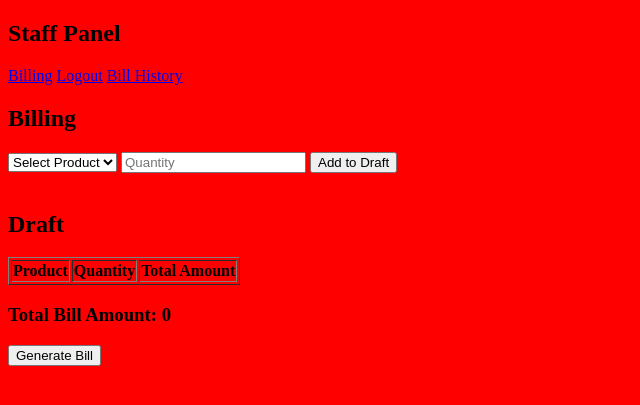
After one commit to elsa-mathew/Product-Management-and-Billing-System, a Django app: page /billing/ in a window 1280 px wide. The commit adds this page. Shown: the top 405 px of the page, without its empty margins (0-640 px from the left). Run offline with Django 5.2, Linux system fonts and the light colour scheme; a user stored in the database is signed in; data comes from the database, SQL or seed files in the repository; both versions use the stored data as it was after the commit; lists and menus that the app fills with data are empty.

Commit message:
working on styling

```diff
--- a/billing/models.py
+++ b/billing/models.py
@@ -20,29 +20,30 @@ class BillItem(models.Model):
     quantity = models.IntegerField()
     price = models.FloatField()
 
-    def save(self,*args,**kwargs):
+    def save(self, *args, **kwargs):
 
-        inventory = inventory.objects.get(product=self.product)
+    #get inventory
+        try:
+            inventory_obj = Inventory.objects.get(product=self.product)
+        except Inventory.DoesNotExist:
+            raise ValidationError("Inventory not found")
 
-        if self.quantity<=0:
+    #validation
+        if self.quantity <= 0:
             raise ValidationError("Quantity must be greater than 0")
 
-        if self.quantity<inventory.quantity:
-            raise ValidationError("Not enough Stock")
+        if self.quantity > inventory_obj.quantity:
+            raise ValidationError("Not enough stock")
 
-        self.price=self.product.price*self.quantity
+    #set price (per item)
+        self.price = self.product.price
 
-        self.inventory.quantity-=self.quantity
-        inventory.save()
+    #reduce inventory
+        inventory_obj.quantity -= self.quantity
+        inventory_obj.save()
 
-        super().save(*args,**kwargs)
-
-        total=0
-        for item in self.bill.items.all:
-            total+=item.price
-
-        self.bill.total=total
-        self.bill.save()
+    #save bill item
+        super().save(*args, **kwargs)
 
 
     def __str__(self):
--- /dev/null
+++ b/billing/urls.py
@@ -0,0 +1,9 @@
+from django.urls import path
+from .views import billing_view , generate_bill , bill_detail , bill_view_page
+
+urlpatterns = [
+    path('', billing_view),
+    path('generate/', generate_bill),
+    path ('details/', bill_detail),
+    path('view/<int:bill_id>/', bill_view_page),
+]
--- a/billing/views.py
+++ b/billing/views.py
@@ -1,3 +1,127 @@
-from django.shortcuts import render
+from django.shortcuts import render, redirect
+from .models import Bill, BillItem
+from products.models import Product
 
-# Create your views here.
+
+def billing_view(request):
+
+    # 🔥 GET OR CREATE CURRENT BILL
+    bill_id = request.session.get('bill_id')
+
+    if not bill_id:
+        bill = Bill.objects.create(created_by=request.user)
+        request.session['bill_id'] = bill.id
+    else:
+        bill = Bill.objects.get(id=bill_id)
+
+    # ➕ ADD PRODUCT
+    if request.method == "POST":
+        product_id = request.POST.get('product')
+        quantity = request.POST.get('quantity')
+
+        if not product_id or not quantity:
+            return redirect('/billing/')
+
+        try:
+            quantity = int(quantity)
+        except:
+            return redirect('/billing/')
+
+        if quantity <= 0:
+            return redirect('/billing/')
+
+        product = Product.objects.get(id=product_id)
+
+        # 🔥 PREVENT DUPLICATE → UPDATE QUANTITY
+        existing_item = BillItem.objects.filter(
+            bill=bill,
+            product=product
+        ).first()
+
+        if existing_item:
+            existing_item.quantity += quantity
+            existing_item.save()
+        else:
+            BillItem.objects.create(
+                bill=bill,
+                product=product,
+                quantity=quantity,
+                price=product.price
+            )
+
+        return redirect('/billing/')
+
+    # 📦 ITEMS
+    items = BillItem.objects.filter(bill=bill)
+
+    for item in items:
+        item.total = item.quantity * item.price
+
+    # 💰 TOTAL
+    total = sum(item.quantity * item.price for item in items)
+
+    return render(request, 'billing.html', {
+        'bill': bill,
+        'items': items,
+        'products': Product.objects.all(),
+        'total': total
+    })
+
+def generate_bill(request):
+    bill_id = request.session.get('bill_id')
+
+    if not bill_id:
+        return redirect('/billing/')
+
+    # 🔥 clear session (new bill next time)
+    del request.session['bill_id']
+
+    # ✅ redirect with success flag
+    return redirect(f'/billing/details/?success=1')
+
+def bill_detail(request, bill_id):
+    bill = Bill.objects.get(id=bill_id)
+
+    items = BillItem.objects.filter(bill=bill)
+
+    for item in items:
+        item.total = item.quantity * item.price
+
+    total = sum(item.total for item in items)
+
+    return render(request, 'bill_details.html', {
+        'bill': bill,
+        'items': items,
+        'total': total
+    })
+
+def bill_detail(request):
+    bills = Bill.objects.all().order_by('-id')
+
+    for bill in bills:
+        items = BillItem.objects.filter(bill=bill)
+
+        total = sum(item.quantity * item.price for item in items)
+
+        bill.total = total
+        bill.save()   # ✅ IMPORTANT
+
+    return render(request, 'bill_details.html', {
+        'bills': bills
+    })
+
+def bill_view_page(request, bill_id):
+    bill = Bill.objects.get(id=bill_id)
+
+    items = BillItem.objects.filter(bill=bill)
+
+    for item in items:
+        item.total = item.quantity * item.price
+
+    total = sum(item.total for item in items)
+
+    return render(request, 'bill_view.html', {
+        'bill': bill,
+        'items': items,
+        'total': total
+    })
--- a/config/settings.py
+++ b/config/settings.py
@@ -121,5 +121,5 @@ USE_TZ = True
 STATIC_URL = 'static/'
 
 STATICFILES_DIRS = [
-    BASE_DIR / "static",
+    BASE_DIR / "static"
 ]
--- a/config/urls.py
+++ b/config/urls.py
@@ -27,4 +27,5 @@ urlpatterns = [
     path('products/', include('products.urls')),
     path('users/', include('accounts.urls')),
     path('inventory/', include('inventory.urls')),
+    path('billing/', include('billing.urls')),
 ]
--- a/products/views.py
+++ b/products/views.py
@@ -20,7 +20,7 @@ def product_management(request):
 
         return redirect('/products/')
 
-    # 🔥 2. POST LOGIC (ADD CATEGORY / PRODUCT)
+    # POST LOGIC (ADD CATEGORY / PRODUCT)
     if request.method == "POST":
 
         # CATEGORY ADD
@@ -54,7 +54,7 @@ def product_management(request):
 
                 return redirect('/products/')
 
-    # 🔥 3. FETCH DATA (LAST)
+    # FETCH DATA
     categories = Category.objects.all()
     products = Product.objects.all()
 
--- a/static/css/style.css
+++ b/static/css/style.css
@@ -1,42 +1,3 @@
-body {
-    margin: 0;
-    padding: 0;
-    font-family: Arial, sans-serif;
-    background-color: #f4f6f8;
+body{
+    background: red;
 }
-
-.container {
-    height: 100vh;
-    display: flex;
-    flex-direction: column;
-    justify-content: center;
-    align-items: center;
-    text-align: center;
-
-}
-
-h1 {
-    font-size: 36px;
-    color: #333;
-    margin-bottom: 10px;
-}
-
-.subtitle {
-    font-size: 18px;
-    color: #666;
-    margin-bottom: 30px;
-}
-
-.login-btn {
-    padding: 12px 30px;
-    background-color: #007bff;
-    color: white;
-    text-decoration: none;
-    font-size: 16px;
-    border-radius: 5px;
-    transition: 0.3s;
-}
-
-.login-btn:hover {
-    background-color: #0056b3;
-}
--- /dev/null
+++ b/templates/billing.html
@@ -0,0 +1,55 @@
+{% extends 'staff_base.html' %}
+
+{% block content %}
+
+<h2>Billing</h2>
+{% if request.GET.success %}
+<script>
+    alert("Bill generated successfully!");
+</script>
+{% endif %}
+<!-- ADD PRODUCT -->
+<form method="POST">
+    {% csrf_token %}
+
+    <select name="product" required>
+        <option value="">Select Product</option>
+        {% for p in products %}
+            <option value="{{ p.id }}">{{ p.name }}</option>
+        {% endfor %}
+    </select>
+
+    <input type="number" name="quantity" placeholder="Quantity" required>
+
+    <button type="submit">Add to Draft</button>
+</form>
+
+<br>
+
+<!-- ITEMS TABLE -->
+<h2>Draft</h2>
+
+<table border="1">
+    <tr>
+        <th>Product</th>
+        <th>Quantity</th>
+        <th>Total Amount</th>
+    </tr>
+
+    {% for item in items %}
+    <tr>
+        <td>{{ item.product.name }}</td>
+        <td>{{ item.quantity }}</td>
+        <td>{{ item.total }}</td>
+    </tr>
+    {% endfor %}
+</table>
+
+<h3>Total Bill Amount: {{ total }}</h3>
+
+<form method="POST" action="/billing/generate/">
+    {% csrf_token %}
+    <button type="submit">Generate Bill</button>
+</form>
+
+{% endblock %}
--- a/templates/home.html
+++ b/templates/home.html
@@ -1,8 +1,9 @@
+{% load static %}
 <!DOCTYPE html>
 <html>
 <head>
     <title>Product Management System</title>
-    <link rel="stylesheet" href="/static/css/style.css">
+    <link rel="stylesheet" href="{% static 'css/style.css' %}">
 </head>
 <body>
 
--- a/templates/login.html
+++ b/templates/login.html
@@ -2,6 +2,7 @@
 <html>
 <head>
     <title>Login</title>
+    <link rel="stylesheet" href="/static/css/style.css">
 </head>
 <body>
 
@@ -14,7 +15,7 @@
 
     <input type="password" name="password" placeholder="Password"><br><br>
 
-    <!-- 🔥 ROLE DROPDOWN -->
+
     <select name="role">
         <option value="">Select Role</option>
         <option value="admin">Admin</option>
@@ -25,7 +26,7 @@
     <button type="submit">Login</button>
 </form>
 
-<p style="color:red;">{{ error }}</p>
+<p>{{ error }}</p>
 
 </body>
 </html>
--- a/templates/manager_base.html
+++ b/templates/manager_base.html
@@ -4,7 +4,7 @@
     <title>Manager Panel</title>
 
     {% load static %}
-    <link rel="stylesheet" href="{% static 'css/admin.css' %}">
+    <link rel="stylesheet" href="/static/css/style.css">
 </head>
 <body>
 
--- /dev/null
+++ b/templates/staff_base.html
@@ -0,0 +1,21 @@
+<!DOCTYPE html>
+<html>
+<head>
+    <title>Staff Panel</title>
+    <link rel="stylesheet" href="/static/css/style.css">
+</head>
+<body>
+
+<div class="sidebar">
+    <h2>Staff Panel</h2>
+    <a href="/billing/">Billing</a>
+    <a href="/logout/">Logout</a>
+    <a href="/billing/details/">Bill History</a>
+</div>
+
+<div class="content">
+    {% block content %}{% endblock %}
+</div>
+
+</body>
+</html>
```
Also changed, not shown: templates/bill_details.html (added, +19 -0 lines), templates/bill_view.html (added, +29 -0 lines), db.sqlite3.
